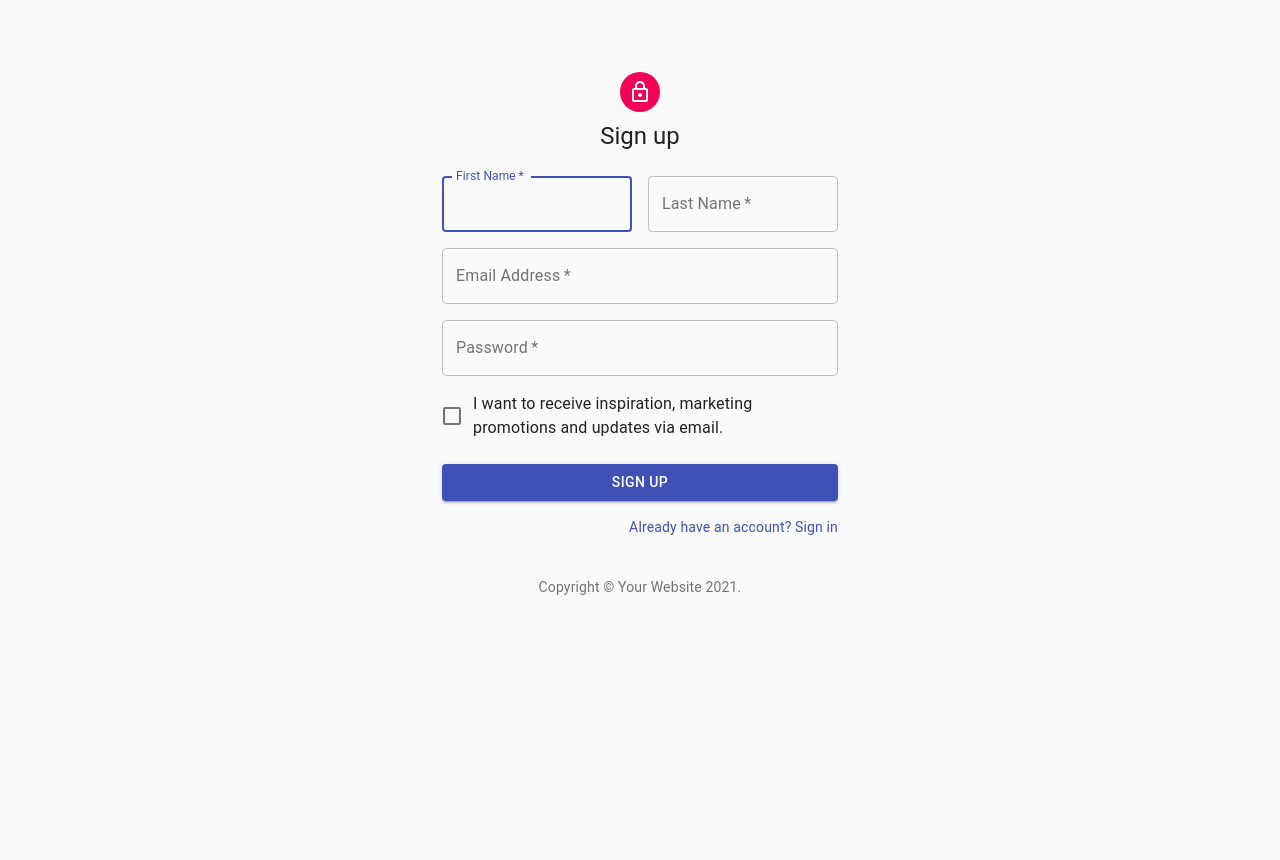
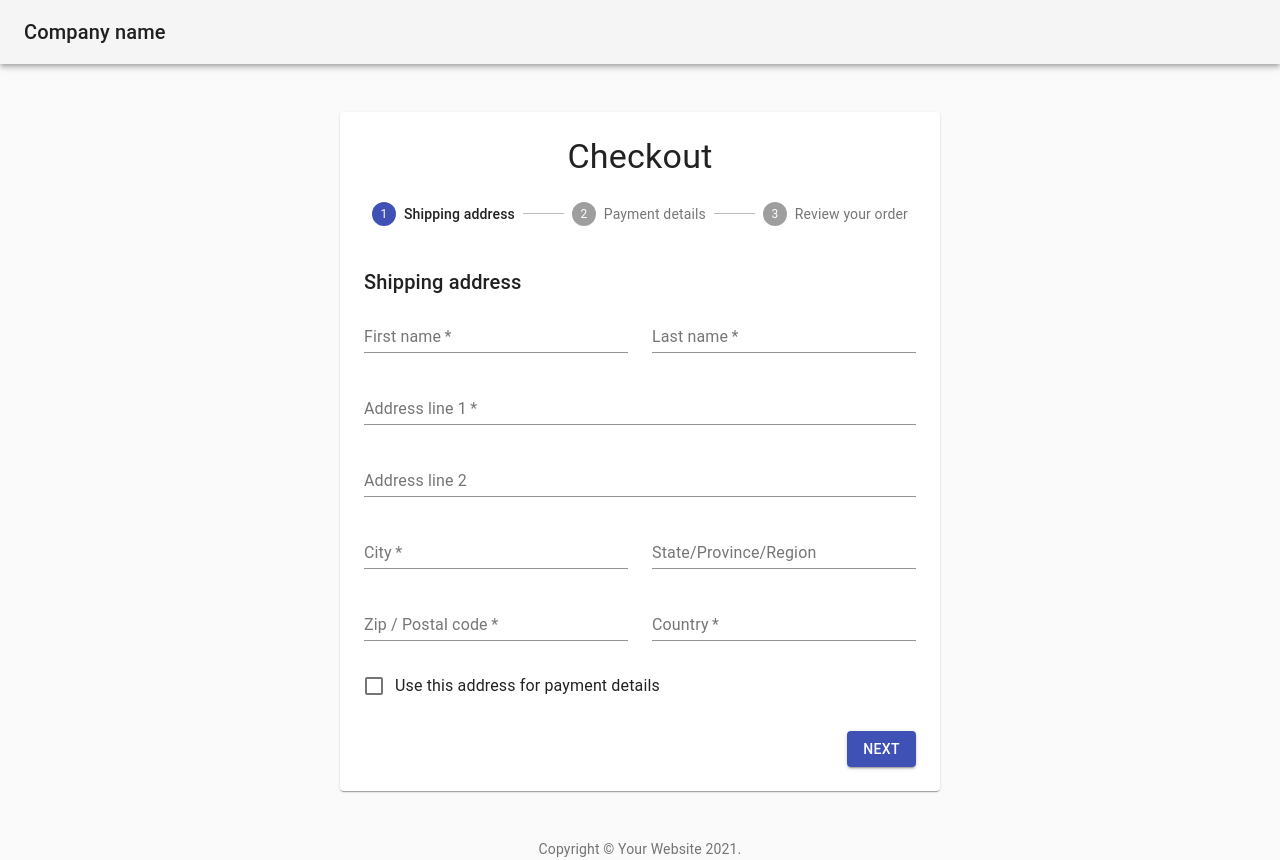
Before and after one commit to DataDeveloper7865/bioanalytica-front-end, a React (Create React App) app: page / in a window 1280 px wide. Before the commit the page ends 800 px from the top, so only its background shows below. Built offline with nearby package versions, Linux system fonts and the light colour scheme.

Commit message:
added checkout to app

```diff
--- a/src/App.js
+++ b/src/App.js
@@ -2,12 +2,14 @@ import logo from './logo.svg';
 import './App.css';
 import SignInSide from './components/auth/SignInSide';
 import SignUp from './components/auth/SignUp';
+import Checkout from './components/checkout/Checkout';
 
 function App() {
   return (
     <div>
       {/* <SignInSide /> */}
-      <SignUp />
+      {/* <SignUp /> */}
+      <Checkout />
     </div>
   );
 }
```
